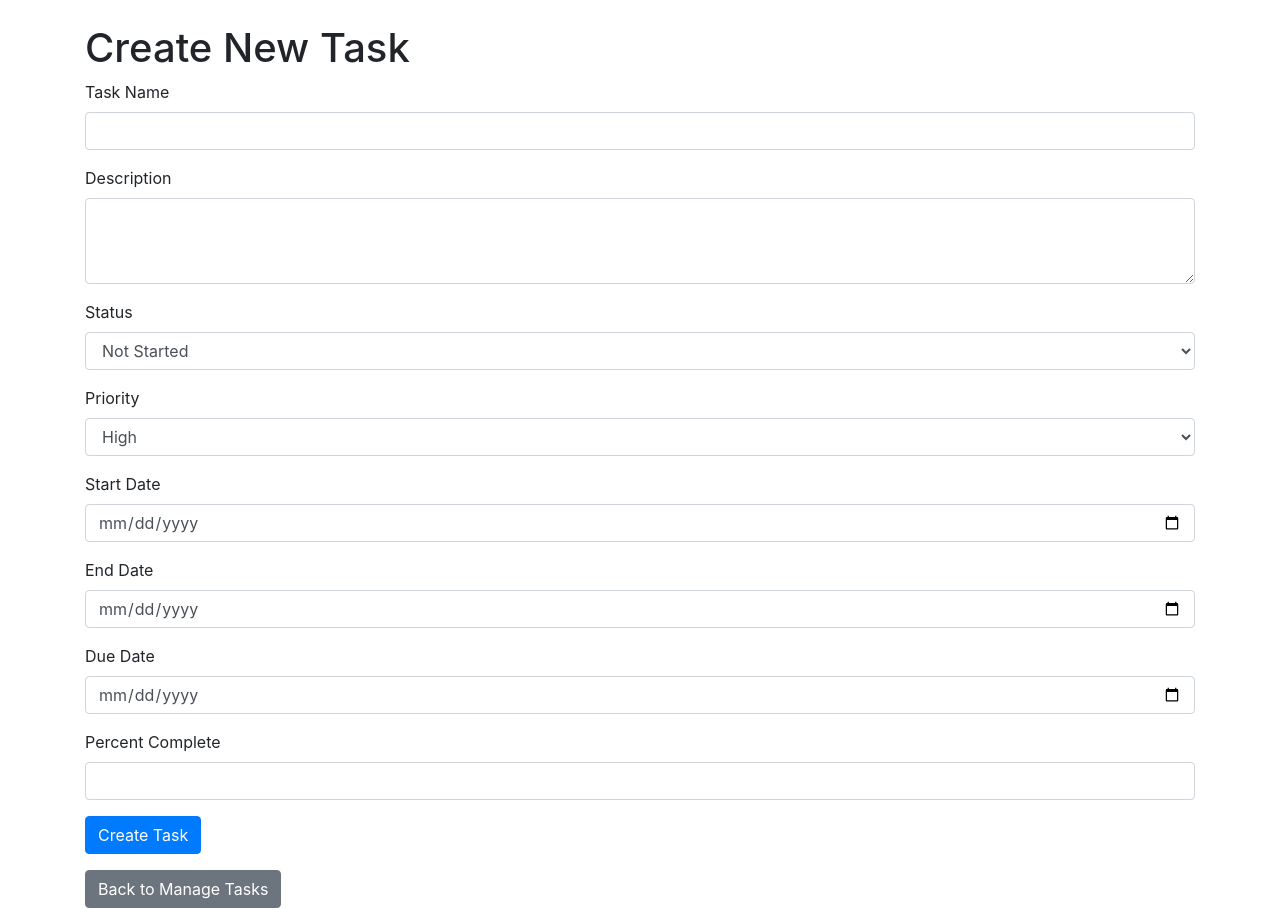
After one commit to TysGitCode/infs4050DataAnalytics, a Flask app: page /create_task in a window 1280 px wide. The commit adds this page. Run offline with Flask 3, Linux system fonts and the light colour scheme; some libraries are stand-ins or nearby versions.

Commit message:
extra html pages

```diff
--- a/Test4050Site/app.py
+++ b/Test4050Site/app.py
@@ -236,6 +236,13 @@ def delete_user(user_id):
         'role_id': user.role_id
     }
 
+@app.route('/delete_task/<int:task_id>', methods=['POST'])
+def delete_task(task_id):
+    task = Task.query.get_or_404(task_id)
+    db.session.delete(task)
+    db.session.commit()
+    flash('Task deleted successfully!')
+    return redirect(url_for('manage_tasks'))
     # Perform the deletion
     db.session.delete(user)
     db.session.commit()
@@ -294,6 +301,30 @@ def create_task():
         return redirect(url_for('manage_tasks'))
     return render_template('create_task.html')
 
+# Route for editing a task
+@app.route('/edit_task/<int:task_id>', methods=['GET', 'POST'])
+def edit_task(task_id):
+    task = Task.query.get_or_404(task_id)
+
+    if request.method == 'POST':
+        # Update task details based on form inputs
+        task.task_name = request.form['task_name']
+        task.description = request.form['description']
+        task.status = request.form['status']
+        task.priority = request.form['priority']
+        task.start_date = datetime.strptime(request.form['start_date'], '%Y-%m-%d')
+        task.end_date = datetime.strptime(request.form['end_date'], '%Y-%m-%d')
+        task.due_date = datetime.strptime(request.form['due_date'], '%Y-%m-%d')
+        task.percent_complete = float(request.form['percent_complete'])
+
+        db.session.commit()
+        flash('Task updated successfully!')
+        return redirect(url_for('manage_tasks'))
+
+    return render_template('edit_task.html', task=task)
+
+
+
 if __name__ == '__main__':
     with app.app_context():
         db.create_all()  # Create tables if they don't exist
--- /dev/null
+++ b/Test4050Site/templates/create_task.html
@@ -0,0 +1,57 @@
+<!DOCTYPE html>
+<html lang="en">
+<head>
+    <meta charset="UTF-8">
+    <title>Create Task</title>
+    <link rel="stylesheet" href="https://stackpath.bootstrapcdn.com/bootstrap/4.5.2/css/bootstrap.min.css">
+</head>
+<body>
+    <div class="container mt-4">
+        <h1>Create New Task</h1>
+        <form action="{{ url_for('create_task') }}" method="POST">
+            <div class="form-group">
+                <label for="task_name">Task Name</label>
+                <input type="text" class="form-control" id="task_name" name="task_name" required>
+            </div>
+            <div class="form-group">
+                <label for="description">Description</label>
+                <textarea class="form-control" id="description" name="description" rows="3"></textarea>
+            </div>
+            <div class="form-group">
+                <label for="status">Status</label>
+                <select class="form-control" id="status" name="status">
+                    <option value="Not Started">Not Started</option>
+                    <option value="In Progress">In Progress</option>
+                    <option value="Completed">Completed</option>
+                </select>
+            </div>
+            <div class="form-group">
+                <label for="priority">Priority</label>
+                <select class="form-control" id="priority" name="priority">
+                    <option value="High">High</option>
+                    <option value="Medium">Medium</option>
+                    <option value="Low">Low</option>
+                </select>
+            </div>
+            <div class="form-group">
+                <label for="start_date">Start Date</label>
+                <input type="date" class="form-control" id="start_date" name="start_date" required>
+            </div>
+            <div class="form-group">
+                <label for="end_date">End Date</label>
+                <input type="date" class="form-control" id="end_date" name="end_date" required>
+            </div>
+            <div class="form-group">
+                <label for="due_date">Due Date</label>
+                <input type="date" class="form-control" id="due_date" name="due_date" required>
+            </div>
+            <div class="form-group">
+                <label for="percent_complete">Percent Complete</label>
+                <input type="number" class="form-control" id="percent_complete" name="percent_complete" min="0" max="100" step="0.01">
+            </div>
+            <button type="submit" class="btn btn-primary">Create Task</button>
+        </form>
+        <a href="{{ url_for('manage_tasks') }}" class="btn btn-secondary mt-3">Back to Manage Tasks</a>
+    </div>
+</body>
+</html>
```
Also changed, not shown: Test4050Site/templates/edit_task.html (added, +57 -0 lines), Test4050Site/templates/manage_tasks.html (+9 -4 lines).
